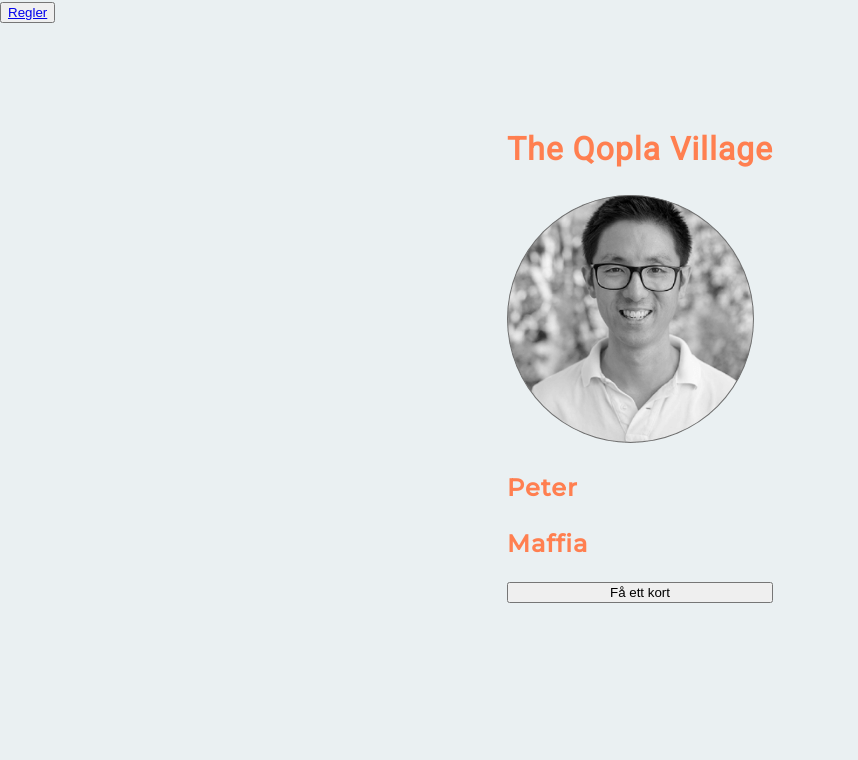
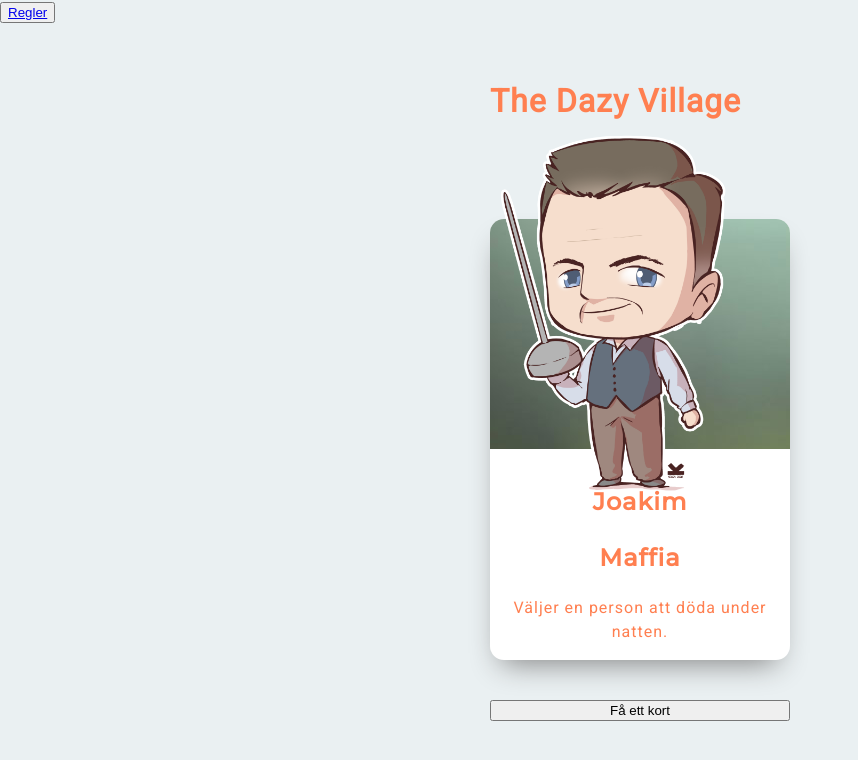
Before and after one commit to LinaLin123/maffia, a plain HTML site: page index.html in a window 1280 px wide. Both pictures are taken after a click on the button "Få ett kort". Shown: the whole page, without its empty margins (0-858 px from the left). Drawn offline with Linux system fonts and the light colour scheme.

Commit message:
new pic styling

```diff
--- a/index.html
+++ b/index.html
@@ -12,7 +12,7 @@
     <button><a href="rules.html">Regler</a></button>
 
     <div class="container">
-      <h1>The Qopla Village</h1>
+      <h1>The Dazy Village</h1>
       <div id="display"></div>
       <button id="draw">Få ett kort</button>
     </div>
--- a/maffia.js
+++ b/maffia.js
@@ -1,16 +1,42 @@
-function card(name, description, image) {
+function card(name, role, description, image) {
   this.name = name;
+  this.role = role;
   this.description = description;
   this.image = image;
 }
 
 let deck = [
-  new card("Jimmy", "Bybor", "jimmy1"),
-  new card("Peter", "Maffia", "peter1"),
-  new card("Hans", "Doktor", "hans1"),
-  new card("Tommy", "Polis", "tommy1"),
-  new card("Martin", "Maffia", "martin1"),
-  new card("Sahir", "Maffia", "sahir1"),
+  new card("Fredrik ", "Bybor", "Har ingen funktion under natten", "fredrik"),
+  new card(
+    "Joakim ",
+    "Maffia",
+    "Väljer en person att döda under natten.",
+    "joakim"
+  ),
+  new card(
+    "Sabina ",
+    "Doktor",
+    "Väljer en person att rädda under natten. ",
+    "sabina"
+  ),
+  new card(
+    "Mia ",
+    "Polis",
+    "Varje natt kan sheriffen undersöka en av spelarna",
+    "mia"
+  ),
+  new card(
+    "Fredrik ",
+    "Kärleksparet",
+    "Båda personer dör om en av de dör",
+    "fredrikh"
+  ),
+  new card(
+    "Mimmi ",
+    "Skyddsängeln",
+    "Skyddsängeln får reda på vilka utav spelarna som är maffia.",
+    "mimmi"
+  ),
 ];
 
 function popRandom(deck) {
@@ -24,11 +50,13 @@ document.getElementById("draw").onclick = function () {
   console.log(index);
 
   document.getElementById("display").innerHTML =
-    '<img src="images/' +
+    '<div class="item-wrapper"><div class="item-card"> <div class="item-image item-image-cartoon"><img src="images/' +
     index.image +
-    '.png"><h2>' +
+    '.png"></div> <div class="item-name"><h2>' +
     index.name +
-    "</h2><h2>" +
+    "</h2></div> <div class='item-role'><h2>" +
+    index.role +
+    "</h2> </div> <div class='item-description'><p>" +
     index.description +
-    "</h2>";
+    "</p></div></div>";
 };
--- a/style.css
+++ b/style.css
@@ -12,7 +12,6 @@ body {
   display: flex;
   flex-direction: column;
   flex-wrap: wrap;
-  padding: 5em;
   justify-content: center;
   align-content: center;
   color: coral;
@@ -41,3 +40,43 @@ body {
 h2 {
   font-family: "Montserrat", sans-serif;
 }
+
+.item-wrapper {
+  padding-top: 40px;
+  padding-bottom: 40px;
+}
+
+.item-card {
+  background: white;
+  width: 300px;
+  display: inline-block;
+  margin: auto;
+  border-radius: 14px;
+  position: relative;
+  text-align: center;
+  box-shadow: -1px 15px 30px -12px gray;
+  z-index: 9999;
+}
+
+.item-image {
+  position: relative;
+  height: 230px;
+  margin-bottom: 35px;
+  border-top-left-radius: 14px;
+  border-top-right-radius: 14px;
+}
+
+.item-image img {
+  max-width: 400px;
+  position: absolute;
+  top: -120px;
+  left: -60px;
+}
+
+.item-image-cartoon {
+  background: url("images/bgSmall.jpg");
+}
+
+h1 {
+  padding: 1em 0 1em 0;
+}
```
Also changed, not shown: rules.html (+2 -2 lines), images/bgSmall.jpg (added), images/fredrik.png (added), images/fredrikh.png (added), images/hans1.png (deleted), images/jimmy1.png (deleted), images/joakim.png (added), images/martin1.png (deleted), images/mia.png (added), images/mimmi.png (added), images/peter1.png (deleted), images/sabina.png (added), images/sahir1.png (deleted), images/tommy1.png (deleted).
